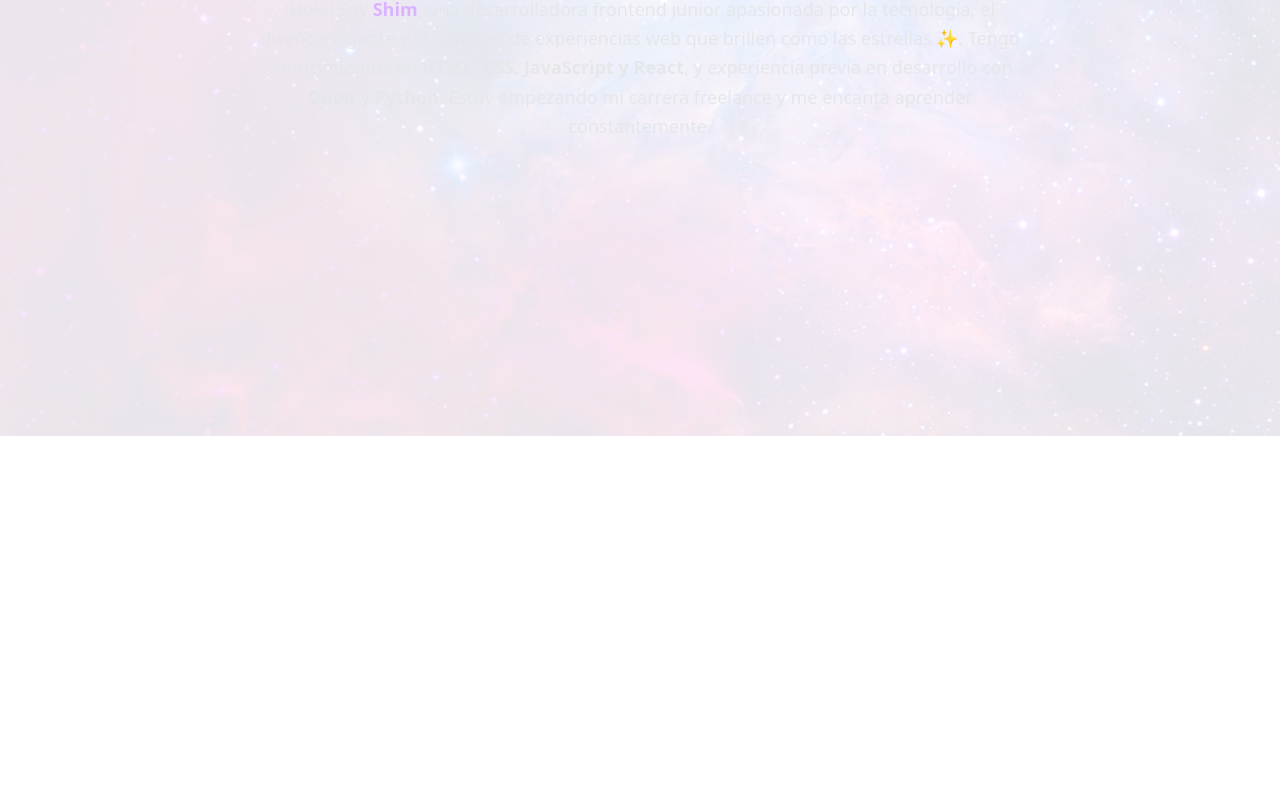
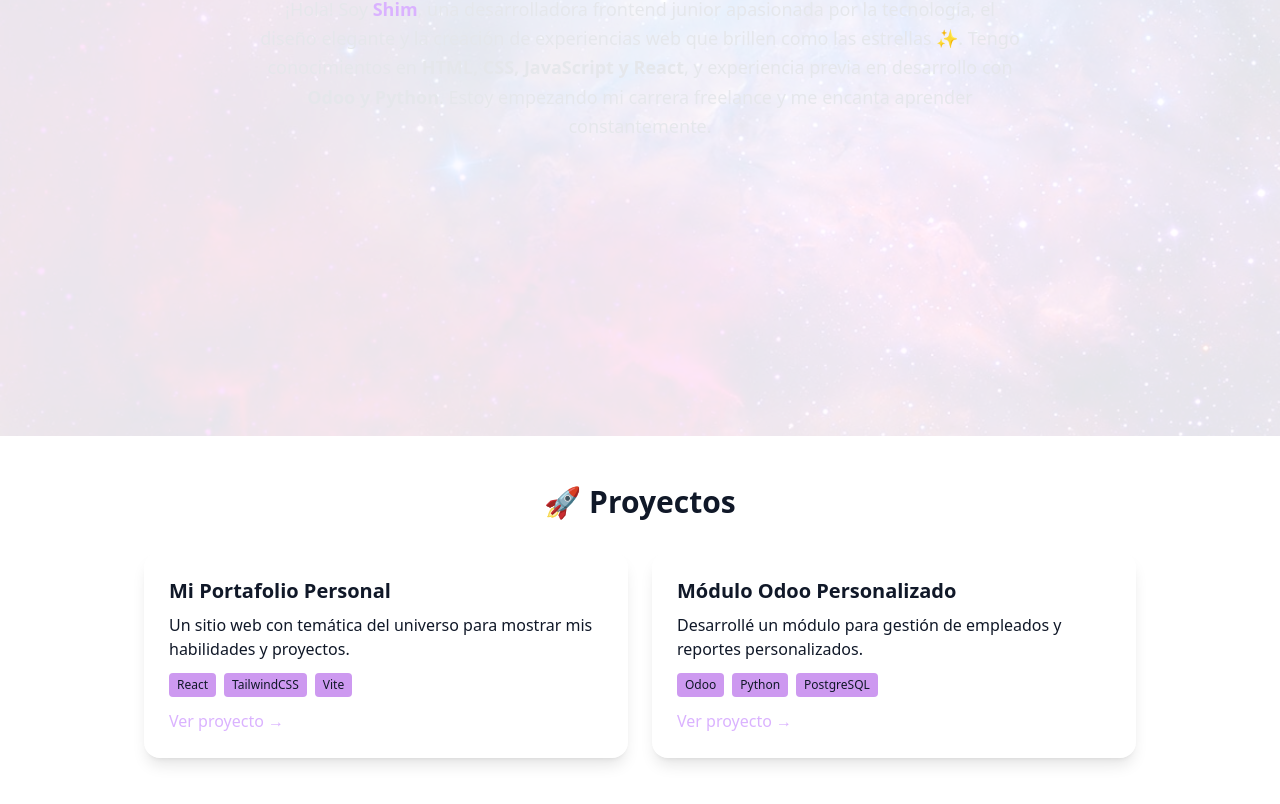
Before and after one commit to AlceaXich/Portafolio-Website, a React (Vite) app in the folder portafolio-website-v2/: page / in a window 1280 px wide. Shown: the part 364-1168 px from the top of the page. Before the commit the page ends 800 px from the top, so only its background shows below. Built offline with nearby package versions, Linux system fonts and the light colour scheme.

Commit message:
Update Section Projects

```diff
--- a/portafolio-website-v2/src/App.jsx
+++ b/portafolio-website-v2/src/App.jsx
@@ -1,11 +1,13 @@
 import Header from "./components/Header";
 import About from "./components/About";
 import Background from "./components/Background";
+import Projects from "./components/Projects";
 
 export default function App() {
   return <div className="min-h-screen bg-white dark:bg-[#0b0c10] text-gray-900 dark:text-white">
     <Background/>
     <Header/>
     <About/>
+    <Projects/>
   </div>
 }
--- a/portafolio-website-v2/src/components/Projects.jsx
+++ b/portafolio-website-v2/src/components/Projects.jsx
@@ -0,0 +1,48 @@
+export default function Projects() {
+  const proyectos = [
+    {
+      titulo: "Mi Portafolio Personal",
+      descripcion: "Un sitio web con temática del universo para mostrar mis habilidades y proyectos.",
+      tecnologias: ["React", "TailwindCSS", "Vite"],
+      link: "#", // Cambia esto por tu enlace real si lo subes
+    },
+    {
+      titulo: "Módulo Odoo Personalizado",
+      descripcion: "Desarrollé un módulo para gestión de empleados y reportes personalizados.",
+      tecnologias: ["Odoo", "Python", "PostgreSQL"],
+      link: "#",
+    },
+    // Agrega más proyectos si tienes
+  ]
+
+  return (
+    <section id="proyectos" className="px-4 py-12 max-w-5xl mx-auto">
+      <h2 className="text-3xl font-bold mb-8 text-center">🚀 Proyectos</h2>
+      <div className="grid grid-cols-1 md:grid-cols-2 gap-6">
+        {proyectos.map((proyecto, index) => (
+          <div key={index} className="bg-white/10 backdrop-blur p-6 rounded-2xl shadow-lg border border-white/20">
+            <h3 className="text-xl font-semibold mb-2">{proyecto.titulo}</h3>
+            <p className="mb-3">{proyecto.descripcion}</p>
+            <div className="flex flex-wrap gap-2 mb-3">
+              {proyecto.tecnologias.map((tec, i) => (
+                <span key={i} className="bg-purple-700/40 text-xs px-2 py-1 rounded">
+                  {tec}
+                </span>
+              ))}
+            </div>
+            {proyecto.link && (
+              <a
+                href={proyecto.link}
+                target="_blank"
+                rel="noopener noreferrer"
+                className="text-purple-300 hover:underline"
+              >
+                Ver proyecto →
+              </a>
+            )}
+          </div>
+        ))}
+      </div>
+    </section>
+  )
+}
```
